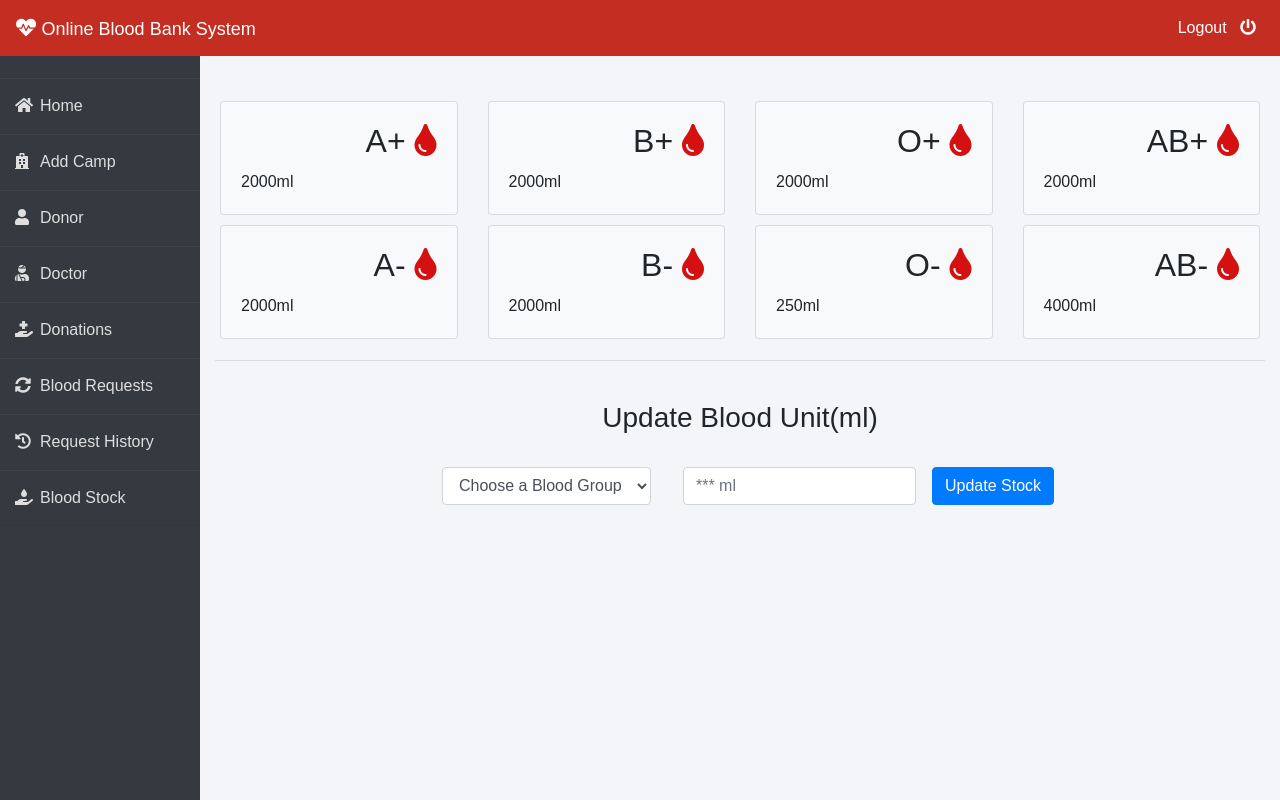
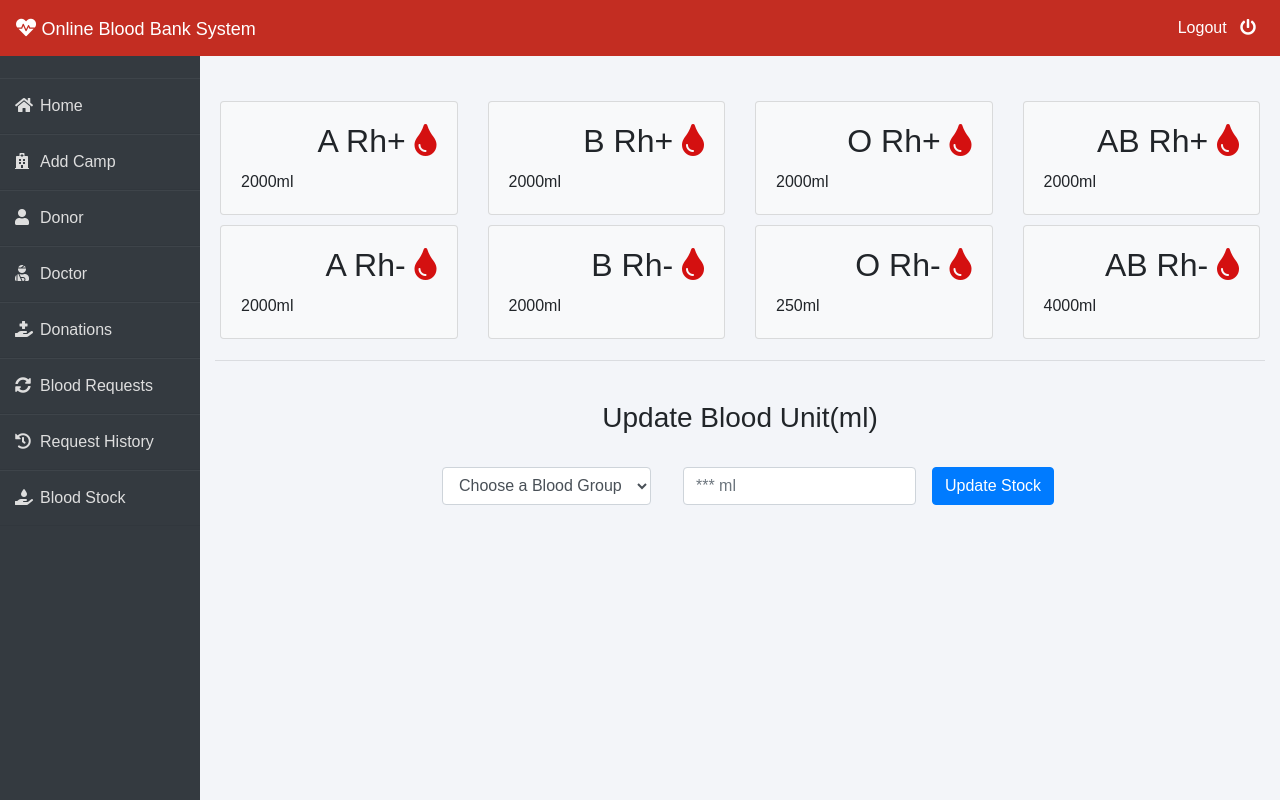
Before and after one commit to shoot2kill-hub/Online_Blood_Bank_System, a Django app: page /admin-blood in a window 1280 px wide. Run offline with Django 3.2, Linux system fonts and the light colour scheme; a user stored in the database is signed in; data comes from the database, SQL or seed files in the repository; both versions use the stored data as it was after the commit; some libraries are stand-ins or nearby versions.

Commit message:
Few changes

```diff
--- a/templates/blood/admin_blood.html
+++ b/templates/blood/admin_blood.html
@@ -17,7 +17,7 @@
         <div class="card bg-light">
           <div class="card-body">
               <div class="blood">
-                  <h2>A+ <i class="fas fa-tint"></i></h2>
+                  <h2>A Rh+ <i class="fas fa-tint"></i></h2>
               </div><br><br>
               <div>
                   {{A1.unit}}ml
@@ -29,7 +29,7 @@
           <div class="card bg-light">
               <div class="card-body">
                   <div class="blood">
-                      <h2>B+ <i class="fas fa-tint"></i></h2>
+                      <h2>B Rh+ <i class="fas fa-tint"></i></h2>
                   </div><br><br>
                   <div>
                     {{B1.unit}}ml
@@ -41,7 +41,7 @@
           <div class="card bg-light">
               <div class="card-body">
                   <div class="blood">
-                      <h2>O+ <i class="fas fa-tint"></i></h2>
+                      <h2>O Rh+ <i class="fas fa-tint"></i></h2>
                   </div><br><br>
                   <div>
                     {{O1.unit}}ml
@@ -53,7 +53,7 @@
           <div class="card bg-light">
               <div class="card-body">
                   <div class="blood">
-                      <h2>AB+ <i class="fas fa-tint"></i></h2>
+                      <h2>AB Rh+ <i class="fas fa-tint"></i></h2>
                   </div><br><br>
                   <div>
                     {{AB1.unit}}ml
@@ -68,7 +68,7 @@
         <div class="card bg-light">
           <div class="card-body">
               <div class="blood">
-                  <h2>A- <i class="fas fa-tint"></i></h2>
+                  <h2>A Rh- <i class="fas fa-tint"></i></h2>
               </div><br><br>
               <div>
                 {{A2.unit}}ml
@@ -80,7 +80,7 @@
           <div class="card bg-light">
               <div class="card-body">
                   <div class="blood">
-                      <h2>B- <i class="fas fa-tint"></i></h2>
+                      <h2>B Rh- <i class="fas fa-tint"></i></h2>
                   </div><br><br>
                   <div>
                     {{B2.unit}}ml
@@ -92,7 +92,7 @@
           <div class="card bg-light">
               <div class="card-body">
                   <div class="blood">
-                      <h2>O- <i class="fas fa-tint"></i></h2>
+                      <h2>O Rh- <i class="fas fa-tint"></i></h2>
                   </div><br><br>
                   <div>
                     {{O2.unit}}ml
@@ -104,7 +104,7 @@
           <div class="card bg-light">
               <div class="card-body">
                   <div class="blood">
-                      <h2>AB- <i class="fas fa-tint"></i></h2>
+                      <h2>AB Rh- <i class="fas fa-tint"></i></h2>
                   </div><br><br>
                   <div>
                     {{AB2.unit}}ml
@@ -124,14 +124,14 @@
 
             <select name="bloodgroup" class="form-control">
                 <option disabled="disabled" selected="selected">Choose a Blood Group</option>
-                <option>O+</option>
-                <option>O-</option>
-                <option>A+</option>
-                <option>A-</option>
-                <option>B+</option>
-                <option>B-</option>
-                <option>AB+</option>
-                <option>AB-</option>
+                <option>O Rh+</option>
+                <option>O Rh-</option>
+                <option>A Rh+</option>
+                <option>A Rh-</option>
+                <option>B Rh+</option>
+                <option>B Rh-</option>
+                <option>AB Rh+</option>
+                <option>AB Rh-</option>
             </select>
           </div>
         <div class="form-group mx-sm-3 mb-6">
```
Also changed, not shown: templates/blood/admin_dashboard.html (+8 -8 lines), db.sqlite3.
